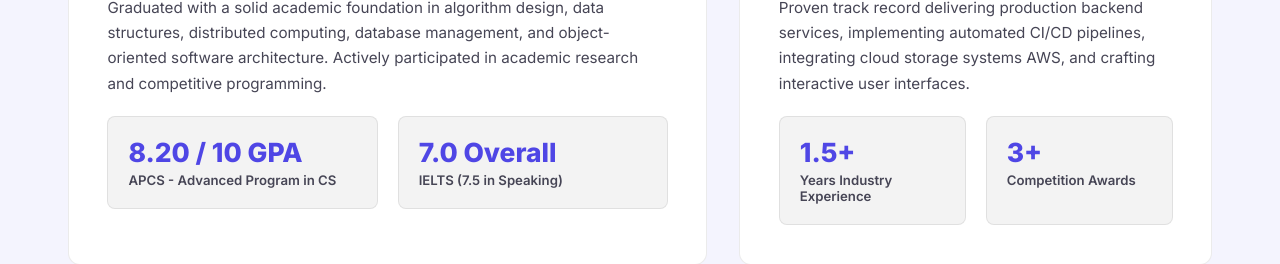
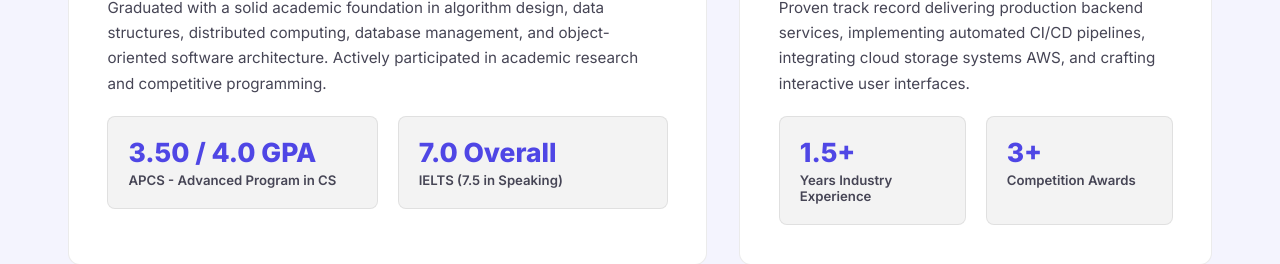
Before and after one commit to HemlockPham7/hemlock-portfolio, a Next.js app: page / in a window 1280 px wide. Shown: the part 1200-1464 px from the top of the page. Built offline with nearby package versions, Linux system fonts and the light colour scheme.

Commit message:
update portfolio

```diff
--- a/src/app/page.tsx
+++ b/src/app/page.tsx
@@ -230,9 +230,9 @@ export default function PortfolioPage() {
                 <div className="hero-actions">
                   <a
                     href="/Hoang_Resume.pdf"
-                    download="Viet-Hoang-Pham-CV.pdf"
+                    download="Viet-Hoang-Pham-Resume.pdf"
                     className="btn-primary"
-                    aria-label="Download CV of Viet-Hoang Pham"
+                    aria-label="Download Resume of Viet-Hoang Pham"
                   >
                     <svg
                       width="18"
@@ -377,7 +377,7 @@ export default function PortfolioPage() {
                 </p>
                 <div className="about-stats-grid">
                   <div className="about-stat-box">
-                    <div className="about-stat-val">8.20 / 10 GPA</div>
+                    <div className="about-stat-val">3.50 / 4.0 GPA</div>
                     <div className="about-stat-lbl">APCS - Advanced Program in CS</div>
                   </div>
                   <div className="about-stat-box">
```
Also changed, not shown: 1 other file (tests, documents, lock files or other folders).
